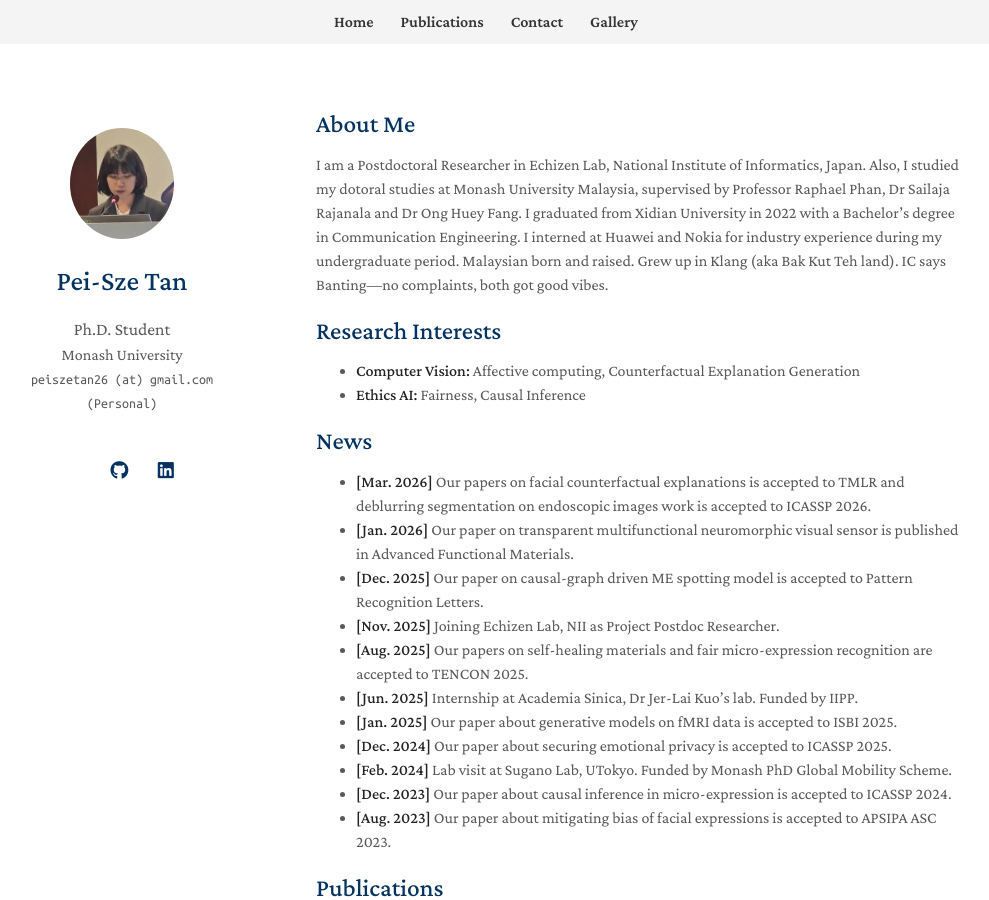
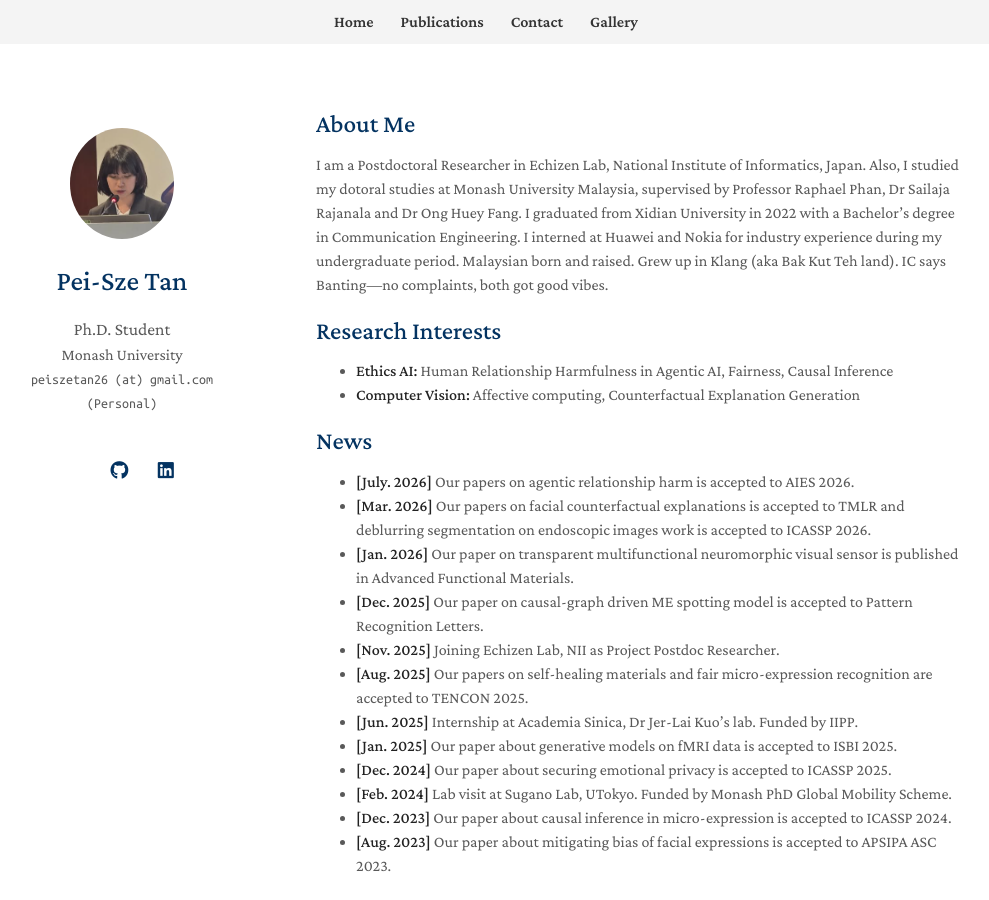
Before and after one commit to noobasuna/tpeisze, a Jekyll site: the page built from index.md, in a window 1280 px wide and 900 px high. Shown: the whole window, without its empty margins (154-1143 px from the left). Built offline with Jekyll 4.4.1, drawn with Linux system fonts in a browser that asks for light colours; a style sheet for code colours, icons or effects is not loaded; our own code applies the rules of GitHub Pages for plain Markdown files.

Commit message:
Update research interests and news section
Removed duplicate entry for 'Ethics AI' in research interests and added a new news item about paper acceptance.

```diff
--- a/index.md
+++ b/index.md
@@ -8,10 +8,11 @@ I am a Postdoctoral Researcher in Echizen Lab, National Institute of Informatics
 
 ## Research Interests
 
+- **Ethics AI:** Human Relationship Harmfulness in Agentic AI, Fairness, Causal Inference
 - **Computer Vision:** Affective computing, Counterfactual Explanation Generation
-- **Ethics AI:** Fairness, Causal Inference
 
 ## News
+- **[July. 2026]** Our papers on agentic relationship harm is accepted to AIES 2026.
 - **[Mar. 2026]** Our papers on facial counterfactual explanations is accepted to TMLR and deblurring segmentation on endoscopic images work is accepted to ICASSP 2026.
 - **[Jan. 2026]** Our paper on transparent multifunctional neuromorphic visual sensor is published in Advanced Functional Materials.
 - **[Dec. 2025]** Our paper on causal-graph driven ME spotting model is accepted to Pattern Recognition Letters.
```
